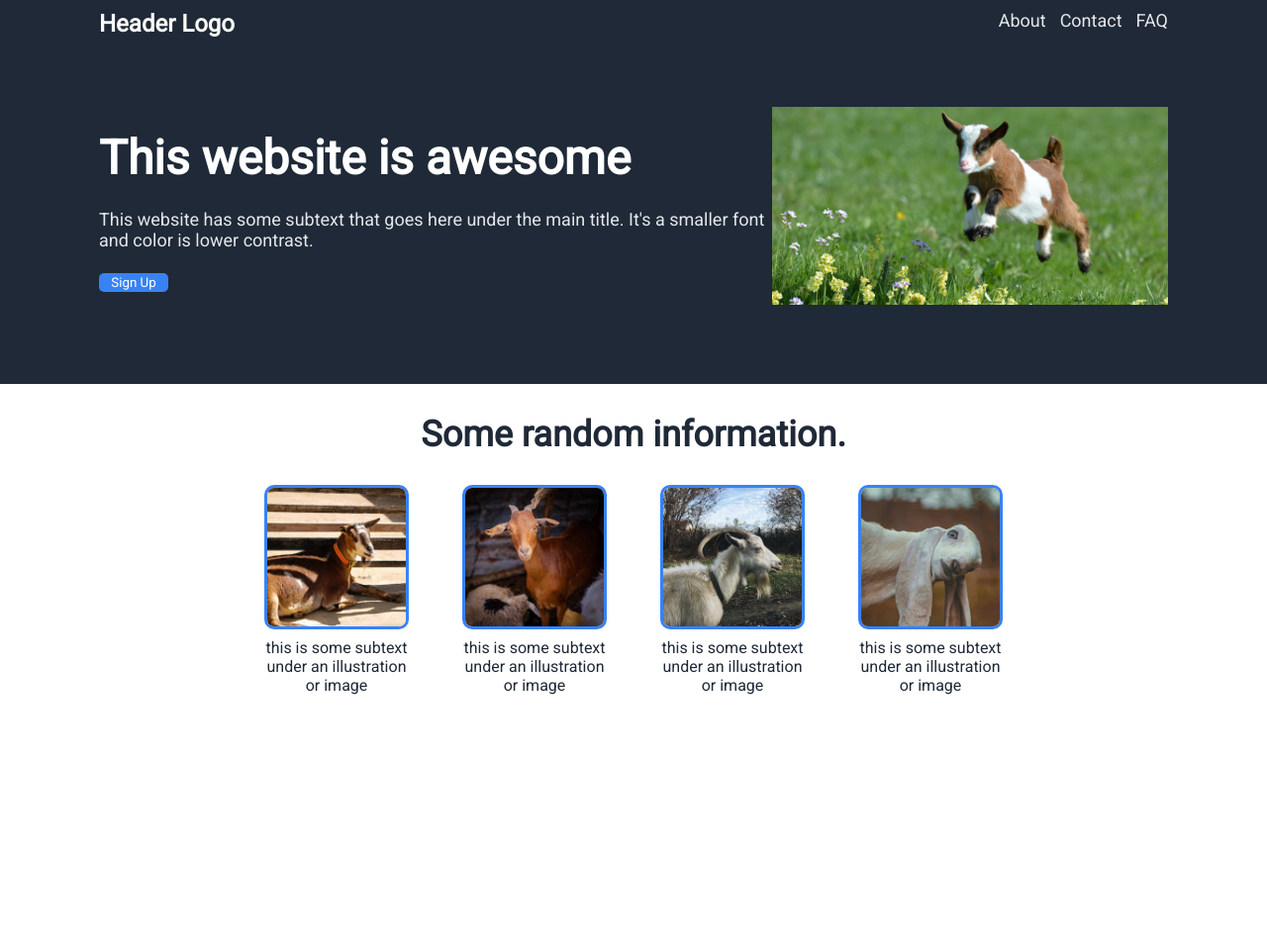
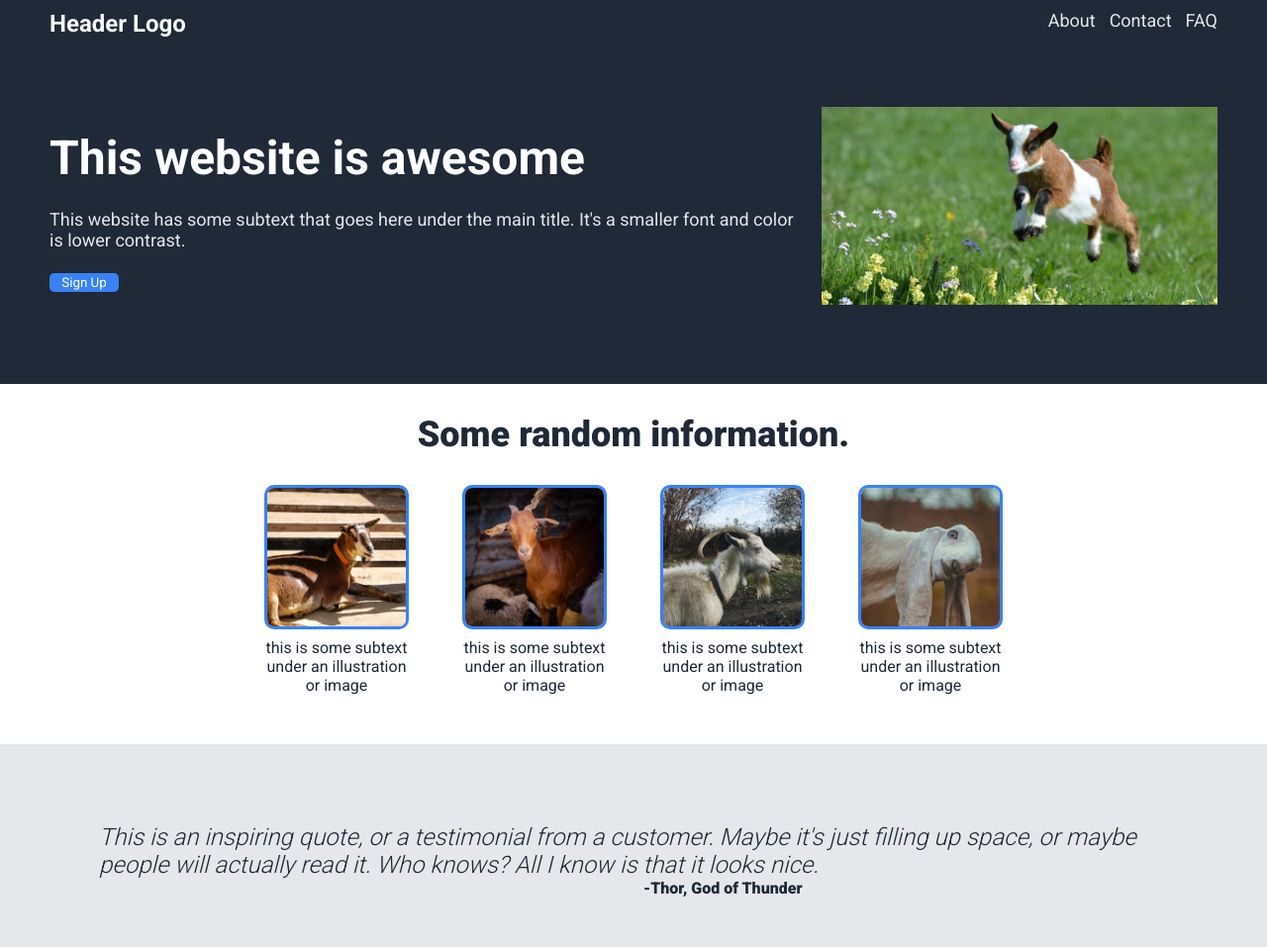
Before and after one commit to kahmoh/Landing-Page, a plain HTML site: page index.html in a window 1280 px wide. Shown: the whole page at 99% size. Before the commit the page ends 800 px from the top, so only its background shows below. Drawn offline with Linux system fonts and the light colour scheme.

Commit message:
add quote section and adjust margin spacing of header and navbar section

```diff
--- a/index.html
+++ b/index.html
@@ -14,7 +14,7 @@
 <body>
     <div class="container">
         <div class="navbar">
-            <h2>Header Logo</h2>
+            <h1 id="header-logo">Header Logo</h1>
             <div class="navbar-links">
                 <a href="#" id="navbar-links">About</a>
                 <a href="#" id="navbar-links">Contact</a>
@@ -43,6 +43,12 @@
                 </div>
             </div>
         </div>
+        <div class="quote-section">
+            <div class="quote"><p><em>This is an inspiring quote, or a testimonial from a customer. Maybe it's just filling up space, or maybe people will actually read it. Who knows? All I know is that it looks nice.</em></p></div>
+            <div class="quote-reference">
+                <p>-Thor, God of Thunder</p>
+            </div>
+        </div>
     </div>
 </body>
 </html>
--- a/styles.css
+++ b/styles.css
@@ -1,3 +1,5 @@
+@import url('https://fonts.googleapis.com/css2?family=Roboto:wght@300;400;500;700;900&display=swap');
+
 *{
     margin: 0;
     padding: 0;
@@ -12,11 +14,11 @@
     background-color:#1f2937;
     color: white;
     padding-top: 10px;
-    padding-left: 100px;
-    padding-right: 100px;
+    padding-left: 50px;
+    padding-right: 50px;
 }
 
-.navbar h2{
+#header-logo{
     font-size: 24px;
     color: #F9FAF8;
 }
@@ -46,7 +48,7 @@
     display: flex;
     flex-direction: column;
     justify-content: space-evenly;
-    margin-left: 100px;
+    margin-left: 50px;
 }
 
 .hero-text h1{
@@ -62,8 +64,9 @@
 #hero-image{
     width: 400px;
     justify-content: center;
-    margin-right: 100px;
+    margin-right: 50px;
     margin-bottom: 10px;
+    margin-left: 20px;
 }
 
 .hero button{
@@ -83,7 +86,7 @@
 
 .info-title{
     font-size: 36px;
-    font-weight: bolder;
+    font-weight: 900;
     color: #1f2937;
     margin-top: 30px;
     margin-bottom: 30px;
@@ -112,3 +115,25 @@
     border-width: 3px;
     margin-bottom: 5px;
 }
+
+.quote-section{
+    display: flex;
+    flex-direction: column;
+    background-color: #E5E7EB;
+    margin-top: 50px;
+    color: #1f2937;
+}
+
+.quote{
+    margin-top: 80px;
+    font-size: 24px;
+    font-weight: lighter;
+    margin-left: 100px;
+    margin-right: 100px;
+}
+
+.quote-reference{
+    font-weight: 900;
+    margin-left: 650px;
+    margin-bottom: 50px;
+}
```
